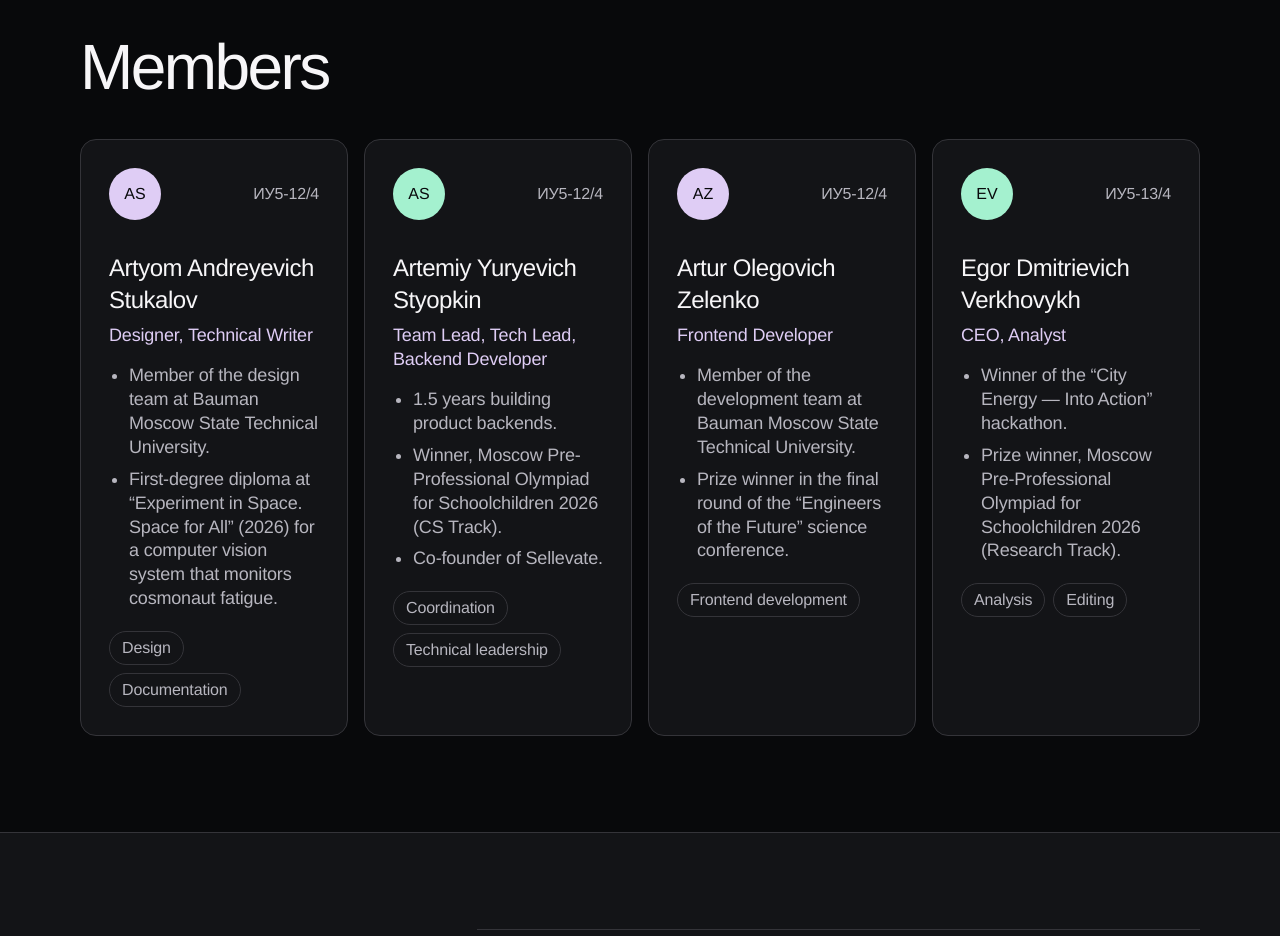
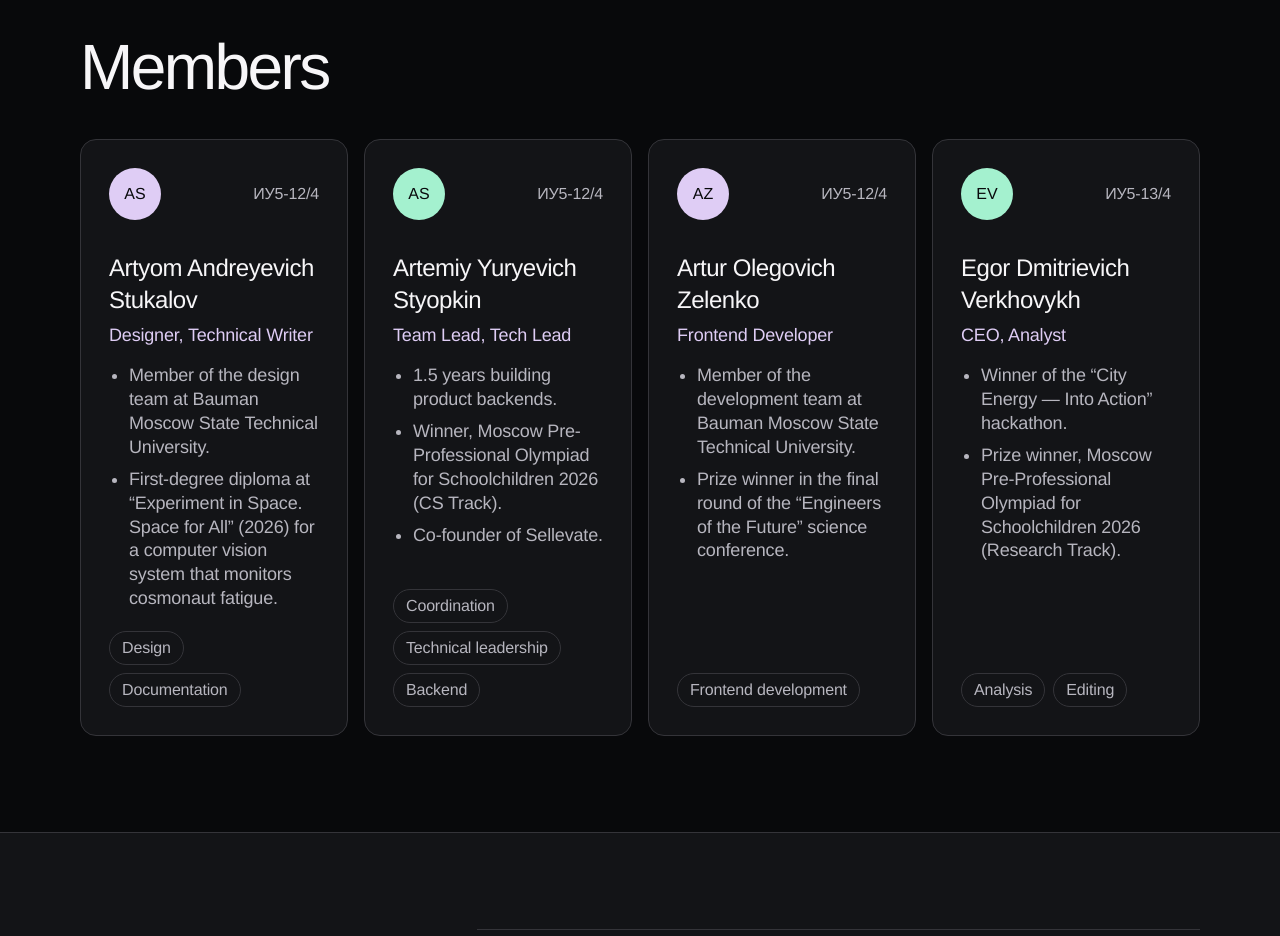
Before and after one commit to akkne/team-onboarding-page, a Next.js app in the folder frontend/: page /en in a window 1280 px wide. Shown: the part 1100-2036 px from the top of the page. Built offline with nearby package versions, Linux system fonts and the light colour scheme.

Commit message:
fix(frontend): align English skill tags at the bottom of member cards

```diff
--- a/frontend/components/member-card.tsx
+++ b/frontend/components/member-card.tsx
@@ -7,7 +7,7 @@ export function MemberCard({ member, lang }: { member: Member; lang: Locale }) {
   const initials = words[0][0] + words[lang === "ru" ? 1 : words.length - 1][0];
 
   return (
-    <article className="member-card h-full rounded-2xl border border-line bg-panel p-6 lg:p-7">
+    <article className="member-card flex h-full flex-col rounded-2xl border border-line bg-panel p-6 lg:p-7">
       <div className="mb-8 flex items-center justify-between gap-4">
         {member.photo ? (
           <Image
@@ -34,13 +34,15 @@ export function MemberCard({ member, lang }: { member: Member; lang: Locale }) {
         className="body-copy mt-4 list-disc space-y-2 pl-5 text-muted"
       >
         {member.achievements.map((achievement) => (
-          <li key={achievement.en}>{achievement[lang]}</li>
+          <li key={achievement.en} lang={achievement.ru ? lang : "en"}>
+            {achievement[lang] ?? achievement.en}
+          </li>
         ))}
       </ul>
-      <ul className="mt-5 flex flex-wrap gap-2">
+      <ul lang="en" className="mt-auto flex flex-wrap gap-2 pt-5">
         {member.skills.map((skill) => (
-          <li key={skill.ru} className="tag">
-            {skill[lang]}
+          <li key={skill} className="tag">
+            {skill}
           </li>
         ))}
       </ul>
--- a/frontend/data/team.ts
+++ b/frontend/data/team.ts
@@ -7,9 +7,9 @@ export interface Member {
   name: Translation;
   role: string;
   group: string;
-  achievements: Translation[];
+  achievements: { en: string; ru?: string }[];
   photo?: string;
-  skills: Translation[];
+  skills: string[];
 }
 
 interface Project {
@@ -94,10 +94,7 @@ export const members: Member[] = [
     name: { ru: "Стукалов Артём Андреевич", en: "Artyom Andreyevich Stukalov" },
     role: "Designer, Technical Writer",
     group: "ИУ5-12/4",
-    skills: [
-      { ru: "Дизайн", en: "Design" },
-      { ru: "Документация", en: "Documentation" },
-    ],
+    skills: ["Design", "Documentation"],
     achievements: [
       {
         ru: "Входит в команду дизайнеров МГТУ им. Н. Э. Баумана.",
@@ -111,12 +108,9 @@ export const members: Member[] = [
   },
   {
     name: { ru: "Стёпкин Артемий Юрьевич", en: "Artemiy Yuryevich Styopkin" },
-    role: "Team Lead, Tech Lead, Backend Developer",
+    role: "Team Lead, Tech Lead",
     group: "ИУ5-12/4",
-    skills: [
-      { ru: "Координация", en: "Coordination" },
-      { ru: "Техлидство", en: "Technical leadership" },
-    ],
+    skills: ["Coordination", "Technical leadership", "Backend"],
     achievements: [
       {
         ru: "1,5 года в продуктовой бэкенд-разработке.",
@@ -126,17 +120,14 @@ export const members: Member[] = [
         ru: "Победитель Московской предпрофессиональной олимпиады школьников 2026 года по информатике.",
         en: "Winner, Moscow Pre-Professional Olympiad for Schoolchildren 2026 (CS Track).",
       },
-      {
-        ru: "Сооснователь Sellevate.",
-        en: "Co-founder of Sellevate.",
-      },
+      { en: "Co-founder of Sellevate." },
     ],
   },
   {
     name: { ru: "Зеленко Артур Олегович", en: "Artur Olegovich Zelenko" },
     role: "Frontend Developer",
     group: "ИУ5-12/4",
-    skills: [{ ru: "Фронтенд", en: "Frontend development" }],
+    skills: ["Frontend development"],
     achievements: [
       {
         ru: "Входит в команду разработчиков МГТУ им. Н. Э. Баумана.",
@@ -152,10 +143,7 @@ export const members: Member[] = [
     name: { ru: "Верховых Егор Дмитриевич", en: "Egor Dmitrievich Verkhovykh" },
     role: "CEO, Analyst",
     group: "ИУ5-13/4",
-    skills: [
-      { ru: "Аналитика", en: "Analysis" },
-      { ru: "Редактура", en: "Editing" },
-    ],
+    skills: ["Analysis", "Editing"],
     achievements: [
       {
         ru: "Победитель хакатона «Энергия города — в дело».",
```
Also changed, not shown: 4 other files (tests, documents, lock files or other folders).
